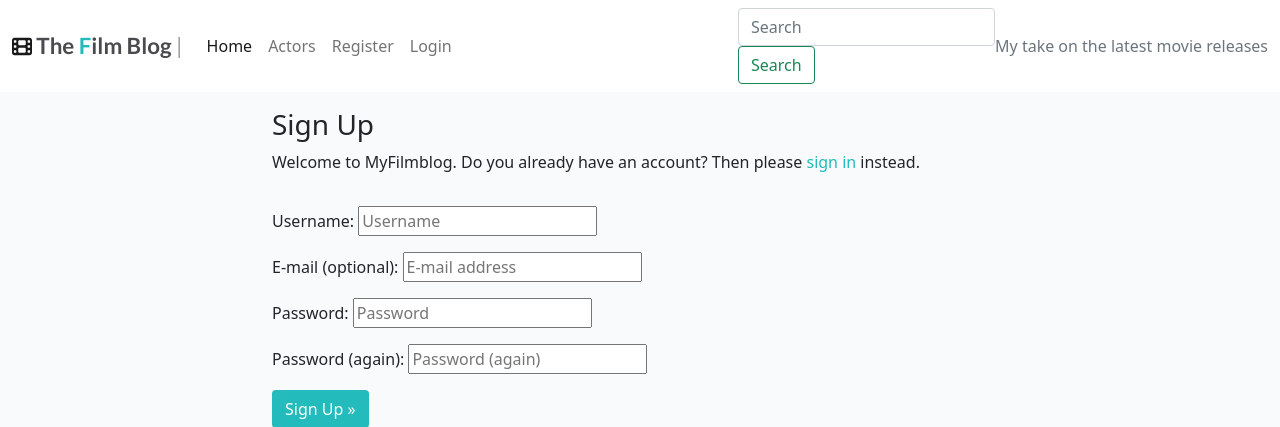
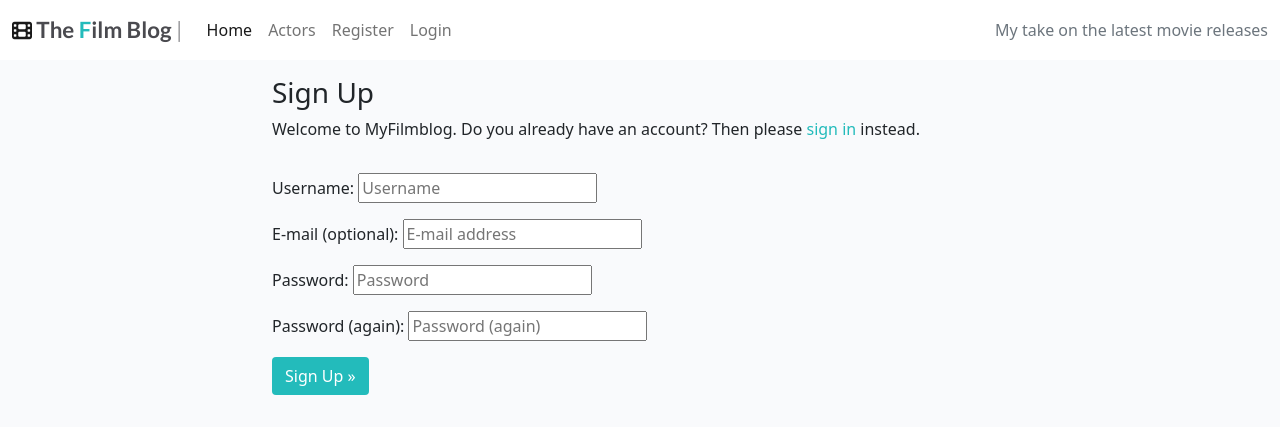
Before and after one commit to Christo107/MyFilmBlog, a Django app: page /accounts/signup/ in a window 1280 px wide. Shown: the top 427 px of the page. Run offline with Django 3.2, Linux system fonts and the light colour scheme; some libraries are stand-ins or nearby versions.

Commit message:
Remove search bar from header for MVP release

```diff
--- a/templates/base.html
+++ b/templates/base.html
@@ -54,10 +54,6 @@
                     </li>
                     {% endif %}
                 </ul>
-                <form class="form-inline my-2 my-lg-0" method="GET">
-                    <input class="form-control mr-sm-2" type="search" placeholder="Search" aria-label="Search" name="title">
-                    <button class="btn btn-outline-success my-2 my-sm-0" type="submit">Search</button>
-                  </form>
                 <span class="navbar-text text-muted">
                     My take on the latest movie releases
                 </span>
```
